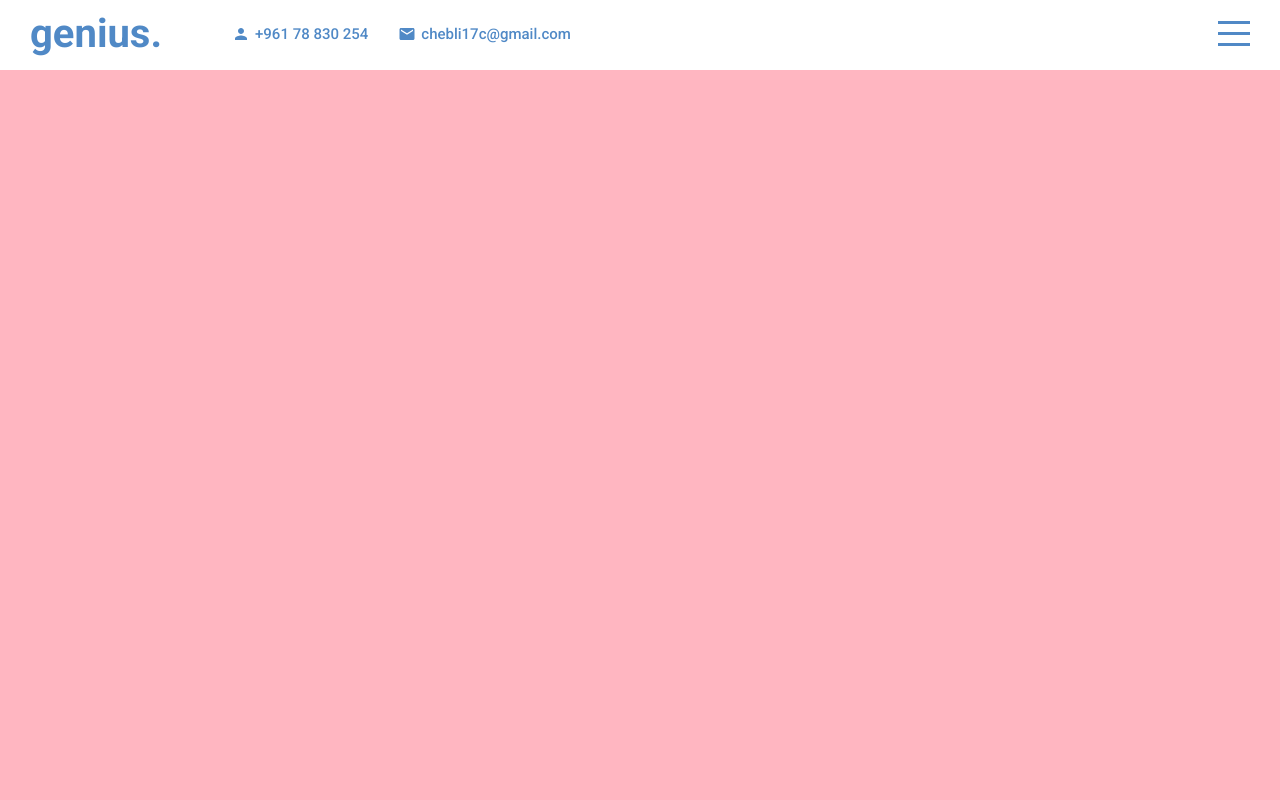
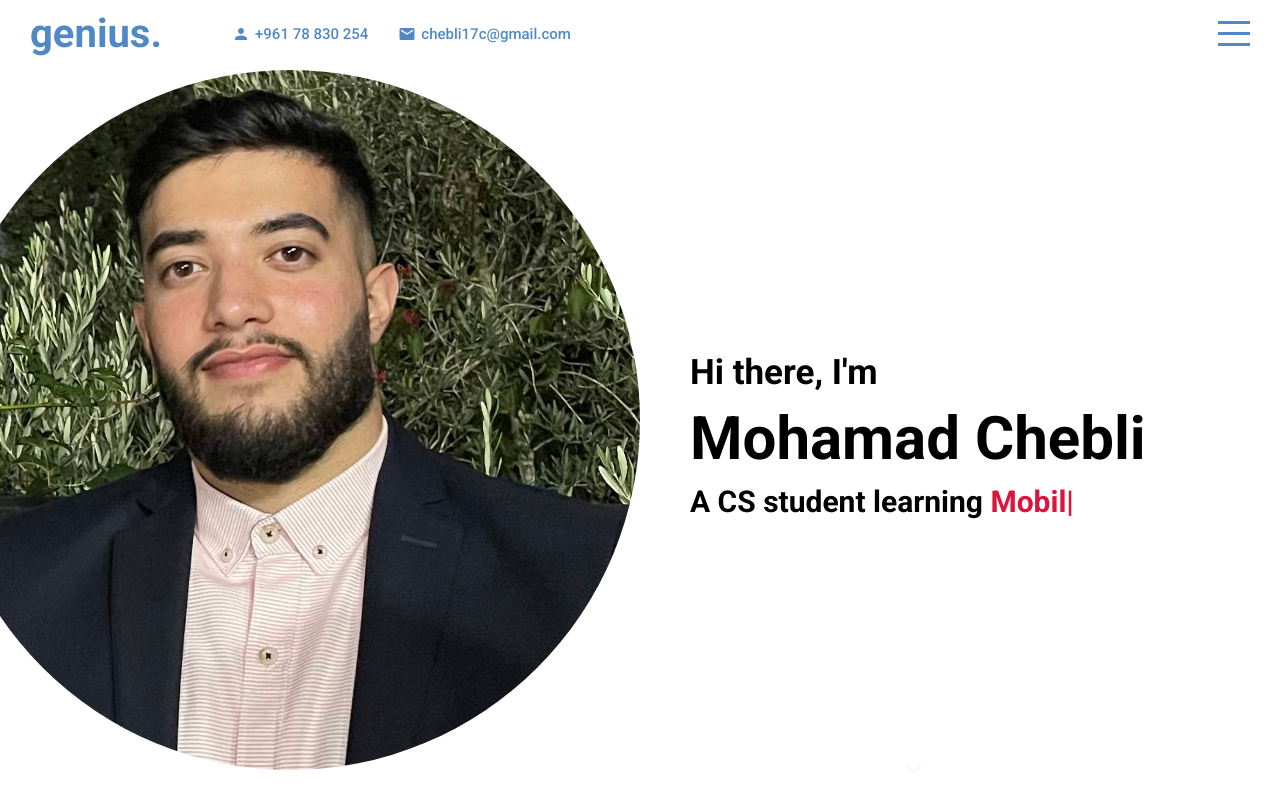
Before and after one commit to Mohamad44c/portfolio, a React (Create React App) app: page / in a window 1280 px wide. Built offline with nearby package versions, Linux system fonts and the light colour scheme.

Commit message:
Finished Intro section

```diff
--- a/package.json
+++ b/package.json
@@ -8,6 +8,7 @@
     "@testing-library/jest-dom": "^5.14.1",
     "@testing-library/react": "^11.2.7",
     "@testing-library/user-event": "^12.8.3",
+    "ityped": "^1.0.3",
     "node-sass": "^6.0.1",
     "react": "^17.0.2",
     "react-dom": "^17.0.2",
--- a/src/App.jsx
+++ b/src/App.jsx
@@ -4,6 +4,7 @@
 import Works from "./components/Works/Works";
 import Testimonials from "./components/Testimonials/Testimonials";
 import Contact from "./components/Contact/Contact";
+import Menu from "./components/Menu/Menu";
 import "./App.scss";
 import { useState } from "react";
 function App() {
@@ -12,6 +13,7 @@
   return (
     <div className="app">
       <TopBar menuOpen={menuOpen} setMenuOpen={setMenuOpen} />
+      <Menu menuOpen={menuOpen} setMenuOpen={setMenuOpen} />
       <div className="sections">
         <Intro />
         <Portfolio />
--- a/src/App.scss
+++ b/src/App.scss
@@ -5,7 +5,6 @@
     .sections{
         width: 100%;
         height: calc(100vh - 70px);
-        background-color: lawngreen;
         position: relative;
         top: 70px;
         scroll-behavior: smooth;
--- a/src/components/Intro/Intro.jsx
+++ b/src/components/Intro/Intro.jsx
@@ -1,9 +1,37 @@
-import React from "./Intro.scss"
+import React from "./Intro.scss";
+import { ExpandMoreRounded } from "@material-ui/icons";
+import { init } from "ityped";
+import { useEffect, useRef } from "react";
 
 export default function Intro() {
+
+    const textRef = useRef();
+
+    useEffect(() => {
+        init(textRef.current, {
+            showCursor: true,
+            backDelay: 1500,
+            backSpeed: 60,
+            strings: ["Web Development", "Mobile Development", "Networks", "Artificial Intelligence"] });
+    }, []);
+
     return (
         <div className="intro" id="intro">
-
+            <div className="left">
+                <div className="imgContainer">
+                    <img src="assets/me.jpg" alt="me"></img>
+                </div>
+            </div>
+            <div className="right">
+                <div className="wrapper">
+                    <h2>Hi there, I'm</h2>
+                    <h1>Mohamad Chebli</h1>
+                    <h3>A CS student learning <span ref={textRef}></span></h3>
+                </div>
+                <a href="#portfolio">
+                    <ExpandMoreRounded className="icon" fontSize="large" />
+                </a>
+            </div>
         </div>
     )
 }
--- a/src/components/Intro/Intro.scss
+++ b/src/components/Intro/Intro.scss
@@ -1,3 +1,82 @@
-.intro{
-    background-color: lightpink;
+@import "../../global.scss";
+
+.intro {
+    background-color: white;
+    display: flex;
+
+    .left {
+        flex: 0.5;
+        overflow: hidden;
+
+        .imgContainer {
+            width: 700px;
+            height: 700px;
+            // background-color: crimson;
+            border-radius: 50%;
+            float: right;
+            // display: flex;
+            // align-items: flex-end;
+            // justify-items: center;
+            img {
+                width: 100%;
+            }
+        }
+    }
+    .right {
+        flex: 0.5;
+        position: relative;
+
+        .wrapper {
+            width: 100%;
+            height: 100%;
+            padding-left: 50px;
+            display: flex;
+            flex-direction: column;
+            justify-content: center;
+
+            h1{
+                font-size: 60px;
+                margin: 10px 0 ;
+            }
+            h2{
+                font-size: 35px;
+            }
+            h3{
+                font-size: 30px;
+
+                span {
+                    color: crimson;
+                    font-size: inherit;
+                }
+                .ityped-cursor{
+                    animation: blink 1s infinite;
+                }
+                @keyframes blink {
+                    50%{
+                        opacity: 1;
+                    }
+                    100% {
+                        opacity: 0;
+                    }
+                }
+            }
+        }
+
+        a {
+            position: absolute;
+            bottom: 10px;
+            left: 40%;
+
+            .icon {
+                color:$maincolor;
+                animation: arrowBlink 2s infinite;
+            }
+
+            @keyframes arrowBlink {
+                100% {
+                    opacity: 0;
+                }
+            }
+        }
+    }
 }
--- /dev/null
+++ b/src/components/Menu/Menu.jsx
@@ -0,0 +1,25 @@
+import "./Menu.scss";
+
+export default function Menu({ menuOpen, setMenuOpen }) {
+    return (
+        <div className={"menu " + (menuOpen && "active")}>
+            <ul>
+                <li onClick={() => setMenuOpen(false)}>
+                    <a href="#intro">Home</a>
+                </li>
+                <li onClick={() => setMenuOpen(false)}>
+                    <a href="#portfolio">Portfolio</a>
+                </li>
+                <li onClick={() => setMenuOpen(false)}>
+                    <a href="#works">Works</a>
+                </li>
+                <li onClick={() => setMenuOpen(false)}>
+                    <a href="#testimonials">Testimonials</a>
+                </li>
+                <li onClick={() => setMenuOpen(false)}>
+                    <a href="#contact">Contact</a>
+                </li>
+            </ul>
+        </div>
+    );
+}
--- /dev/null
+++ b/src/components/Menu/Menu.scss
@@ -0,0 +1,43 @@
+@import "../../global.scss";
+
+.menu {
+    width: 300px;
+    height: 100vh;
+    background-color: $maincolor;
+    position: fixed;
+    top: 0;
+    right: -300px;
+    z-index: 2;
+    display: flex;
+    flex-direction: column;
+    align-items: center;
+    justify-content: center;
+    transition: all 1s ease;
+
+    &.active {
+        right: 0;
+    }
+    ul {
+        margin: 0;
+        padding: 0;
+        list-style: none;
+        font-size: 30px;
+        font-weight: 300;
+        color: white;
+        width: 60%;
+
+        li {
+            margin-bottom: 50px;
+
+            a {
+                font-size: inherit;
+                color: inherit;
+                text-decoration: none;
+            }
+
+            &:hover {
+                font-weight: 500;
+            }
+        }
+    }
+}
--- a/src/components/Topbar/TopBar.jsx
+++ b/src/components/Topbar/TopBar.jsx
@@ -1,5 +1,5 @@
-import React from "./TopBar.scss"
-import { Person, Mail } from "@material-ui/icons"
+import React from "./TopBar.scss";
+import { Person, Mail } from "@material-ui/icons";
 
 export default function TopBar({ menuOpen, setMenuOpen }) {
     return (
--- a/src/components/Topbar/TopBar.scss
+++ b/src/components/Topbar/TopBar.scss
@@ -1,4 +1,5 @@
 @import "../../global.scss";
+
 .topbar {
     background-color: white;
     color: $maincolor;
@@ -6,7 +7,7 @@
     height: 70px;
     position: fixed;
     top: 0;
-    z-index: 2;
+    z-index: 3;
     transition: all 1s ease;
 
     .wrapper {
```
Also changed, not shown: public/assets/me.jpg (added), 1 other file (tests, documents, lock files or other folders).
